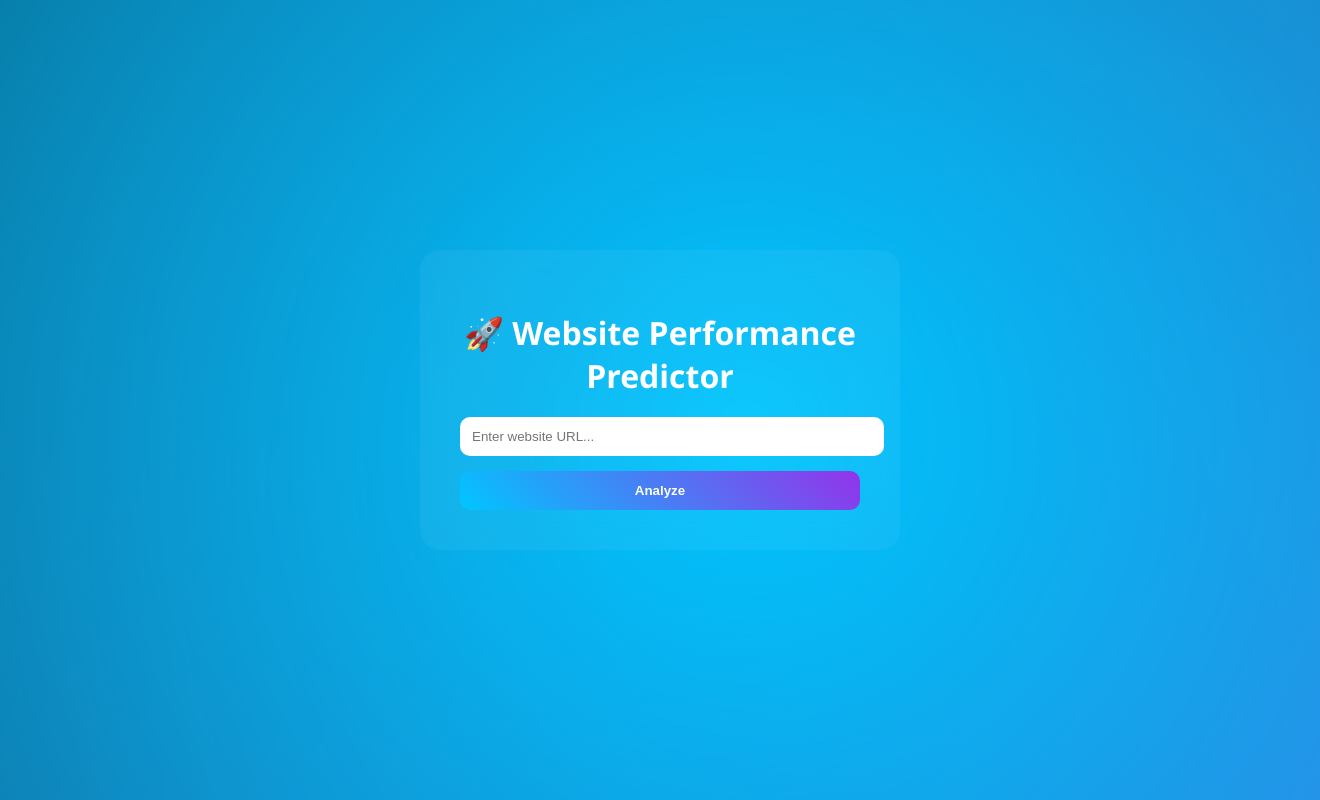
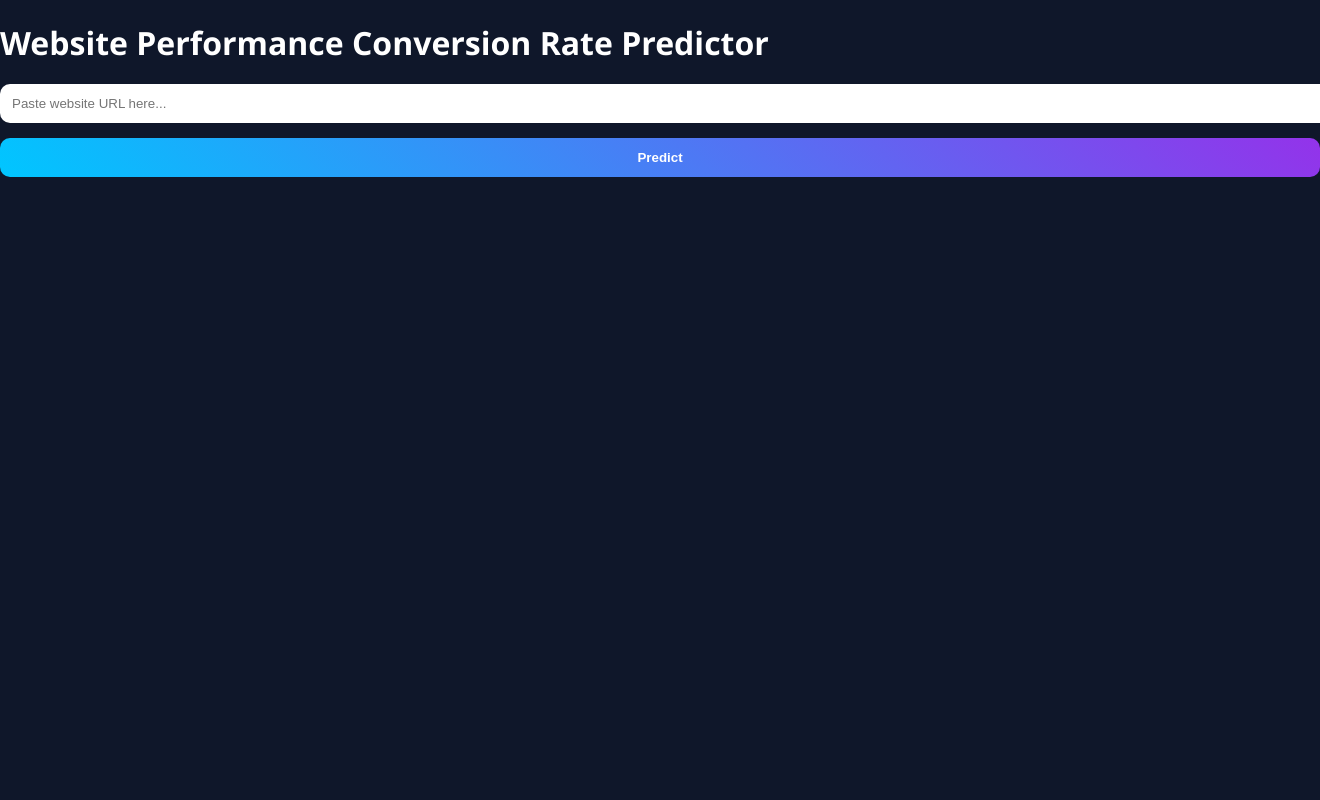
Before and after one commit to YashasviniSingh/website-performance-predictor-ui, a Flask app: page / in a window 1320 px wide; the page is wider, and only the part inside the window is pictured. Run offline with Flask 3, Linux system fonts and the light colour scheme; parts of the project's set-up code (start-up, migrations or seed data) failed here and were passed over.

Commit message:
Update index.html for performance predictor features

```diff
--- a/templates/index.html
+++ b/templates/index.html
@@ -1,47 +1,71 @@
 <!DOCTYPE html>
 <html lang="en">
 <head>
-  <meta charset="UTF-8">
-  <meta name="viewport" content="width=device-width, initial-scale=1.0">
-  <title>Website Performance Predictor</title>
-  <link rel="stylesheet" href="{{ url_for('static', filename='style.css') }}">
+    <meta charset="UTF-8">
+    <meta name="viewport" content="width=device-width, initial-scale=1.0">
+    <title>Website Performance Conversion Rate Predictor</title>
+    <link rel="stylesheet" href="{{ url_for('static', filename='style.css') }}">
 </head>
 <body>
 
-<div class="bg"></div>
+<div class="glass-card">
 
-<div class="container">
-  <div class="card">
-
-    <h1>🚀 Website Performance Predictor</h1>
+    <h1>Website Performance Conversion Rate Predictor</h1>
 
     <form action="/predict" method="post">
-      <input
-        type="url"
-        name="url"
-        placeholder="Enter website URL..."
-        value="{{ url_value }}"
-        required
-      >
-
-      <button type="submit">Analyze</button>
+        <input class="url-input" type="url" name="url" placeholder="Paste website URL here..." value="{{ url_value }}" required>
+        <button class="predict-btn" type="submit">Predict</button>
     </form>
 
     {% if prediction is not none %}
-    <div class="result">
-      <h2>Performance Score</h2>
+    <div class="prediction-block" style="margin-top:30px; text-align:center;">
+        <div class="pred-label">Predicted Conversion Rate</div>
+        <div class="pred-value" style="font-size:40px; font-weight:700; color:{{ color }};">
+            {{ '%.2f'|format(prediction) }}%
+        </div>
 
-      <div class="progress">
-        <div class="progress-bar"
-             style="width: {{ gauge_width }}%; background: {{ color }};">
+        <!-- CIRCULAR GAUGE -->
+        <div style="width:150px;height:150px;margin:0 auto; margin-top:10px;">
+          <svg viewBox="0 0 36 36" style="width:100%;height:100%;">
+            <path
+              stroke="#eee"
+              stroke-width="4"
+              fill="none"
+              d="M18 2.0845
+                 a 15.9155 15.9155 0 0 1 0 31.831
+                 a 15.9155 15.9155 0 0 1 0 -31.831"
+            />
+            <path
+              stroke="{{ color }}"
+              stroke-width="4"
+              stroke-dasharray="{{ prediction }}, 100"
+              fill="none"
+              d="M18 2.0845
+                 a 15.9155 15.9155 0 0 1 0 31.831
+                 a 15.9155 15.9155 0 0 1 0 -31.831"
+            />
+          </svg>
         </div>
-      </div>
-
-      <p class="score">{{ prediction }}%</p>
     </div>
     {% endif %}
 
-  </div>
+    {% if metrics %}
+    <h3 class="metrics-title">Metrics Used</h3>
+    <table class="metrics-table">
+        <thead>
+            <tr><th>Metric</th><th>Value</th></tr>
+        </thead>
+        <tbody>
+        {% for f in features %}
+            <tr>
+                <td>{{ nice[f] }}</td>
+                <td>{{ '%.6f'|format(metrics[f]) }}</td>
+            </tr>
+        {% endfor %}
+        </tbody>
+    </table>
+    {% endif %}
+
 </div>
 
 </body>
```
